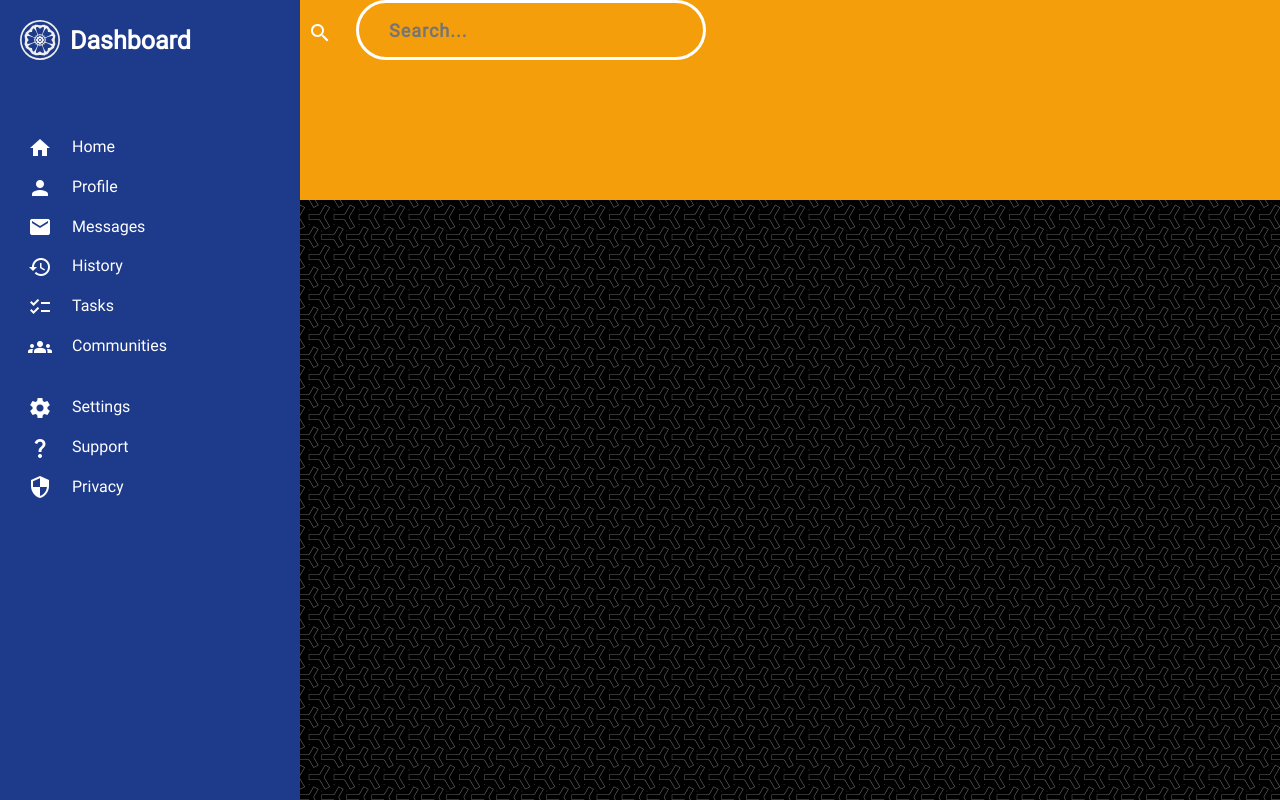
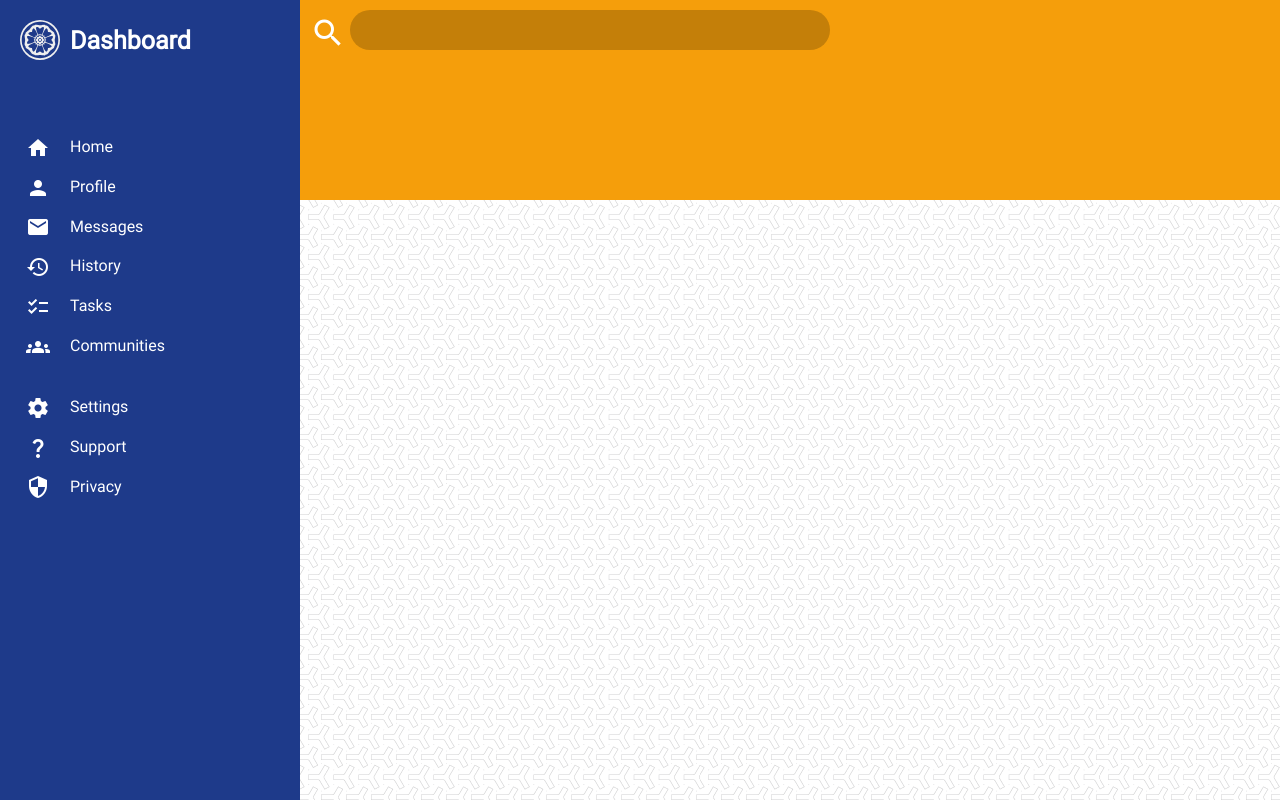
Before and after one commit to Nogiback/Admin-Dashboard, a plain HTML site: page index.html in a window 1280 px wide. Drawn offline with Linux system fonts and the light colour scheme.

Commit message:
Added search bar and styling

```diff
--- a/index.html
+++ b/index.html
@@ -11,8 +11,8 @@
   <div class="header">
     <div class="search-bar">
       <form action="">
-        <label for="search"><i class="material-icons">search</i></label>
-        <input type="search" id="search" name="search" placeholder="Search...">
+        <label for="search"><i class="material-icons" style="font-size:36px; margin: 0px;">search</i></label>
+        <input type="search" id="search" name="search">
       </form>
     </div>
     <div class="search-nav"></div>
--- a/styles.css
+++ b/styles.css
@@ -27,8 +27,10 @@ body {
 
 .material-icons {
   margin-right: 20px;
-  margin-left: 8px;
+  margin-left: 6px;
   vertical-align: middle;
+  padding: 0;
+
 }
 
 .sidebar {
@@ -67,27 +69,34 @@ body {
 .header {
   background-color: #f59e0b;
   grid-area: 1 / 2 / 2 / 3;
+  padding: 10px;
   display: grid;
   grid-template-columns: 1fr 1fr;
   grid-template-rows:  1fr 1fr;
+  box-shadow: rgba(50, 50, 93, 0.25) 0px 13px 27px -5px, rgba(0, 0, 0, 0.3) 0px 8px 16px -8px;
+}
+
+
+.search-bar {
+  grid-area: 1 / 1 / 2 / 2;
+  white-space: nowrap;
 }
 
 #search {
-  width: 350px;
-  border: 3px solid #fff;
-  background: transparent;
-  padding: 15px 30px;
+  background:rgba(0, 0, 0, 0.2);
+  padding: 8px 20px;
   border-radius: 50px;
   outline: none;
   font-size: 18px;
   color: #fff;
   font-weight: bold;
   letter-spacing: 1px;
+  width: 100%;
 }
 
 .main-content {
-  background-color: blue;
-  background-image: url(./images/y-so-serious.png);
+  background-color: white;
+  background-image: url(./images/y-so-serious-white.png);
   background-repeat: repeat;
   grid-area: 2 / 2 / 3 / 3;
 }
```
